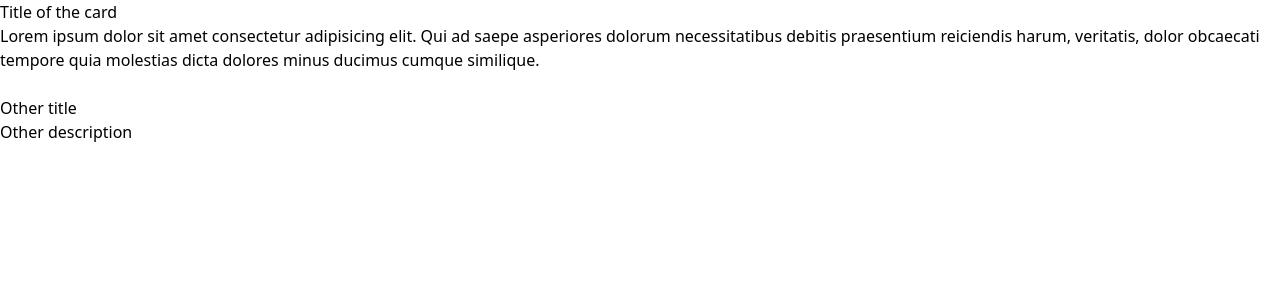
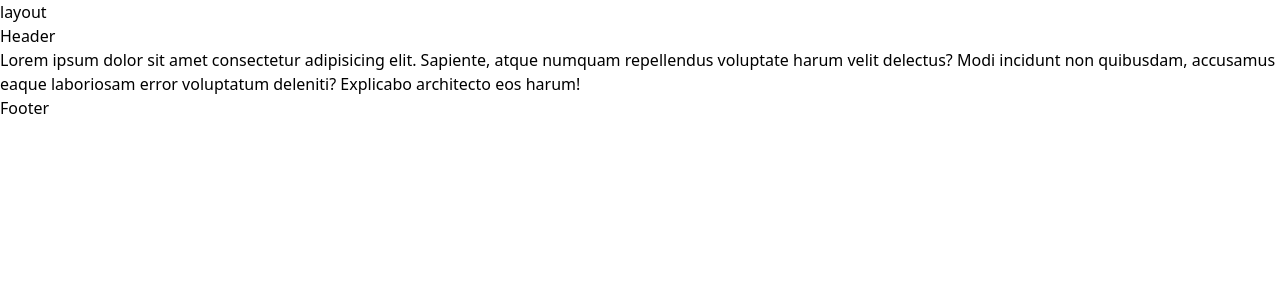
Before and after one commit to Ledtius/hooksPractice, a React (Vite) app: page / in a window 1280 px wide. Shown: the top 300 px of the page. Built offline with nearby package versions, Linux system fonts and the light colour scheme.

Commit message:
children - exe 4

```diff
--- a/src/App.jsx
+++ b/src/App.jsx
@@ -1,19 +1,18 @@
-import Card from "./components/Card.jsx";
+import Layout from "./components/Layout.jsx";
 
 function App() {
   return (
     <>
-      <Card title={"Title of the card"}>
-        <p>
-          Lorem ipsum dolor sit amet consectetur adipisicing elit. Qui ad saepe
-          asperiores dolorum necessitatibus debitis praesentium reiciendis
-          harum, veritatis, dolor obcaecati tempore quia molestias dicta dolores
-          minus ducimus cumque similique.
-        </p>
-      </Card>
-      <br />
-
-      <Card children={"Other description"} title={"Other title"} />
+      <Layout>
+        <header>Header</header>
+        <main>
+          Lorem ipsum dolor sit amet consectetur adipisicing elit. Sapiente,
+          atque numquam repellendus voluptate harum velit delectus? Modi
+          incidunt non quibusdam, accusamus eaque laboriosam error voluptatum
+          deleniti? Explicabo architecto eos harum!
+        </main>
+        <footer>Footer</footer>
+      </Layout>
     </>
   );
 }
--- /dev/null
+++ b/src/components/Layout.jsx
@@ -0,0 +1,6 @@
+const Layout = ({ children }) => {
+  return <>
+  <h1>layout</h1>
+  {children}</>;
+};
+export default Layout;
```
